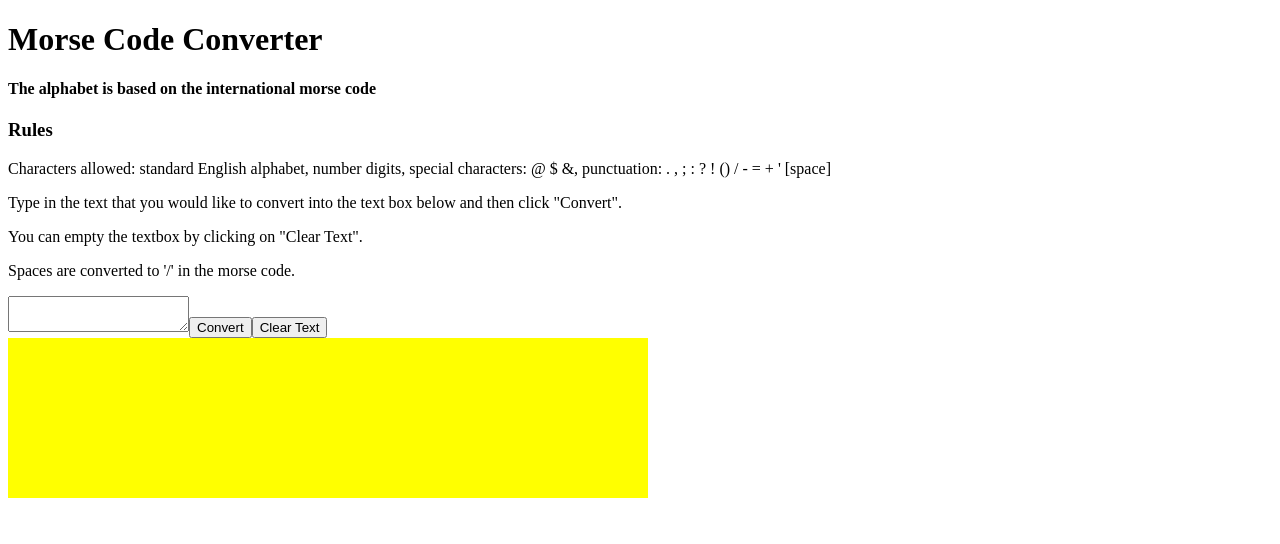
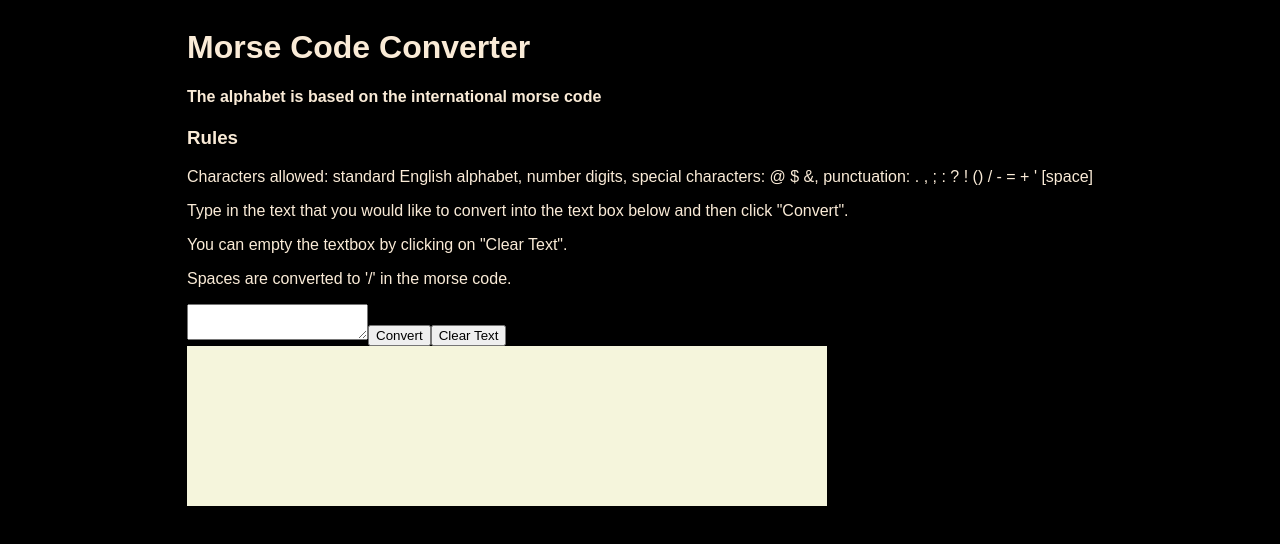
Before and after one commit to VivianeBusch-Wallace/morse-code-translator, a React (Create React App) app: page / in a window 1280 px wide. Shown: the top 544 px of the page. Built offline with nearby package versions, Linux system fonts and the light colour scheme.

Commit message:
adding styles

```diff
--- a/src/components/MorseCode.js
+++ b/src/components/MorseCode.js
@@ -2,8 +2,7 @@
 import React from "react";
 
 function MorseCode({ convertedInput }) {
-  console.log(convertedInput);
-  // << shows only on convert because rendering
+  console.log(convertedInput); // << shows only on convert because rendering
   return <div className="result">{convertedInput}</div>;
 }
 
--- a/src/components/UserInput.js
+++ b/src/components/UserInput.js
@@ -97,6 +97,7 @@ function UserText({ userInput, changeUserInputChild, convertedInput }) {
 
 export default UserText;
 
+// Notes to self:
 // string to lower case, to array
 // loop through table, find match with input array
 // put value of key into new array, join(" ")
--- a/src/scss/main.scss
+++ b/src/scss/main.scss
@@ -1,9 +1,29 @@
 body {
   font-size: 16px;
+  font-family: Arial, Georgia, Times, "Times New Roman", serif;
+  color: antiquewhite;
+  display: flex;
+  flex-direction: column;
+  justify-content: center;
+  align-items: center;
+  background-color: black;
 }
 
+// from UserInput.js
+// Form
+.input-form {
+  .textarea {
+  }
+  input {
+  }
+  button {
+  }
+}
+
+// from MorseCode.js
+// just the result
 .result {
-  background-color: yellow;
+  background-color: beige;
   width: 50vw;
   height: 20vh;
   font-size: 30px;
```
